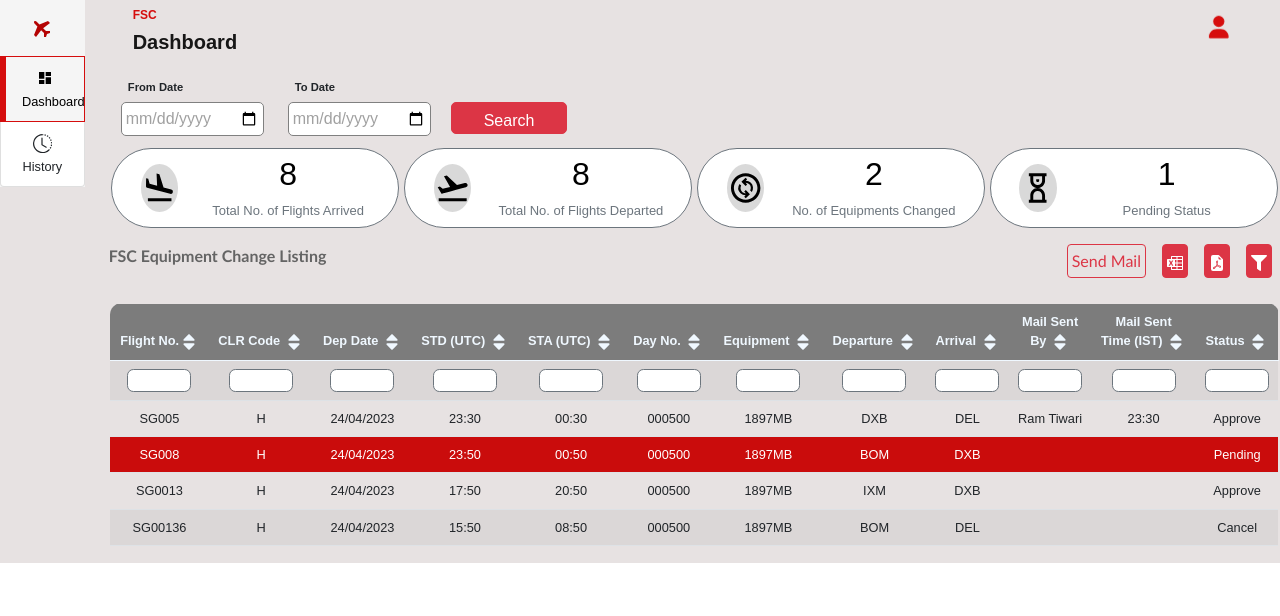
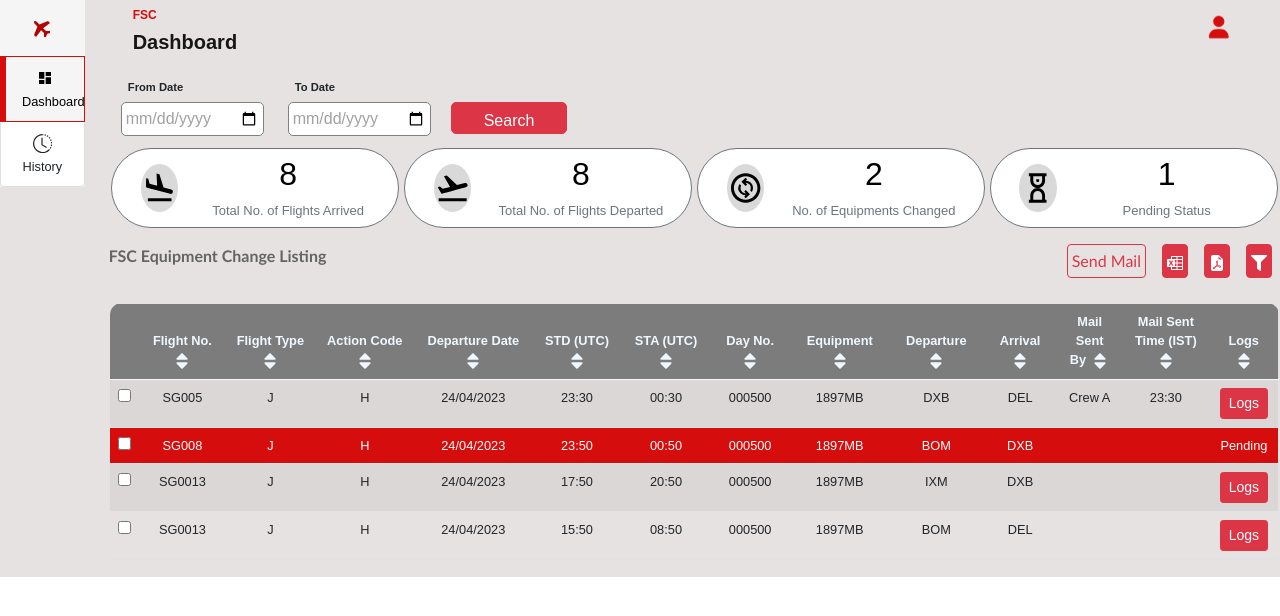
Before and after one commit to Shilpa-1304/Dashboard, a React (Create React App) app: page / in a window 1280 px wide. Shown: the top 616 px of the page. Built offline with nearby package versions, Linux system fonts and the light colour scheme.

Commit message:
3 ways for applying logs

```diff
--- a/src/App.css
+++ b/src/App.css
@@ -16,3 +16,23 @@
   font-size: calc(10px + 2vmin);
   color: white;
 }
+/* width */
+::-webkit-scrollbar {
+  width: 6px;
+
+}
+
+/* Track */
+::-webkit-scrollbar-track {
+  background: #f1f1f1;
+}
+
+/* Handle */
+::-webkit-scrollbar-thumb {
+  background: #888;
+}
+
+/* Handle on hover */
+::-webkit-scrollbar-thumb:hover {
+  background: #555;
+}
--- a/src/Components/FlightDetail/FlightDetail.css
+++ b/src/Components/FlightDetail/FlightDetail.css
@@ -45,3 +45,18 @@
     font-size: 0.8em;
     border-bottom: 1px solid rgb(185, 183, 183);
 }
+table::-webkit-scrollbar {
+    width: 11px;
+  }
+  table {
+    scrollbar-width: thin;
+    scrollbar-color: var(--thumbBG) var(--scrollbarBG);
+  }
+  table::-webkit-scrollbar-track {
+    background: var(--scrollbarBG);
+  }
+  table::-webkit-scrollbar-thumb {
+    background-color: var(--thumbBG) ;
+    border-radius: 6px;
+    border: 3px solid var(--scrollbarBG);
+  }
--- a/src/Components/FlightDetail/FlightDetail.js
+++ b/src/Components/FlightDetail/FlightDetail.js
@@ -2,8 +2,8 @@ import React from 'react'
 import { SiMicrosoftexcel } from 'react-icons/si';
 import { BsFileEarmarkPdfFill } from 'react-icons/bs';
 import { FaFilter, FaSort } from 'react-icons/fa';
-import {AiOutlineClose} from 'react-icons/ai';
-import {AiOutlineExpandAlt} from  'react-icons/ai';
+import { AiOutlineClose } from 'react-icons/ai';
+import { AiOutlineExpandAlt } from 'react-icons/ai';
 import './FlightDetail.css';
 function FlightDetail() {
   return (
@@ -22,9 +22,11 @@ function FlightDetail() {
         <table class="table table-hover  table-striped">
           <thead class="tableHead">
             <tr>
+              <th></th>
               <th>Flight No.<FaSort size='20px' /></th>
-              <th>CLR Code <FaSort size='20px' /></th>
-              <th>Dep Date <FaSort size='20px' /></th>
+              <th>Flight Type<FaSort size='20px' /></th>
+              <th>Action Code <FaSort size='20px' /></th>
+              <th>Departure Date <FaSort size='20px' /></th>
               <th>STD (UTC) <FaSort size='20px' /></th>
               <th>STA (UTC) <FaSort size='20px' /></th>
               <th>Day No. <FaSort size='20px' /></th>
@@ -33,11 +35,11 @@ function FlightDetail() {
               <th>Arrival <FaSort size='20px' /></th>
               <th>Mail Sent<br /> By <FaSort size='20px' /></th>
               <th>Mail Sent<br /> Time (IST) <FaSort size='20px' /></th>
-              <th>Status <FaSort size='20px' /></th>
+              <th>Logs <FaSort size='20px' /></th>
             </tr>
           </thead>
           <tbody className=''>
-            <tr>
+            {/* <tr>
               <td><input className='border border-secondary dataInput' type='text' /></td>
               <td><input className='border border-secondary dataInput' type='text' /></td>
               <td><input className='border border-secondary dataInput' type='text' /></td>
@@ -51,9 +53,11 @@ function FlightDetail() {
               <td><input className='border border-secondary dataInput' type='text' /></td>
               <td><input className='border border-secondary dataInput' type='text' /></td>
 
-            </tr>
+            </tr> */}
             <tr>
+              <td><input type='checkbox' /></td>
               <td>SG005</td>
+              <td>J</td>
               <td>H</td>
               <td>24/04/2023</td>
               <td>23:30</td>
@@ -62,13 +66,15 @@ function FlightDetail() {
               <td>1897MB</td>
               <td>DXB</td>
               <td>DEL</td>
-              <td>Ram Tiwari</td>
+              <td>Crew A</td>
               <td>23:30</td>
-              <td>Approve</td>
+              <td><button type='button' className='btn btn-danger btn-sm' data-bs-toggle="offcanvas" data-bs-target="#offcanvasWithBothOptions" aria-controls="offcanvasWithBothOptions">Logs</button></td>
 
             </tr>
             <tr style={{ backgroundColor: 'rgb(213, 13, 13)', color: 'white' }}>
+              <td><input type='checkbox' /></td>
               <td>SG008</td>
+              <td>J</td>
               <td>H</td>
               <td>24/04/2023</td>
               <td>23:50</td>
@@ -83,7 +89,9 @@ function FlightDetail() {
 
             </tr>
             <tr>
+              <td><input type='checkbox' /></td>
               <td>SG0013</td>
+              <td>J</td>
               <td>H</td>
               <td>24/04/2023</td>
               <td>17:50</td>
@@ -94,11 +102,14 @@ function FlightDetail() {
               <td>DXB</td>
               <td></td>
               <td></td>
-              <td>Approve</td>
+              <td><button type="button" class="btn btn-danger btn-sm" data-bs-toggle="modal" data-bs-target="#exampleModal">Logs</button></td>
 
             </tr>
+
             <tr>
-              <td>SG00136</td>
+              <td><input type='checkbox' /></td>
+              <td>SG0013</td>
+              <td>J</td>
               <td>H</td>
               <td>24/04/2023</td>
               <td>15:50</td>
@@ -109,7 +120,9 @@ function FlightDetail() {
               <td>DEL</td>
               <td></td>
               <td></td>
-              <td>Cancel</td>
+              <td> <button class="btn btn-danger btn-sm" type="button" data-bs-toggle="collapse" data-bs-target="#collapseExample" aria-expanded="false" aria-controls="collapseExample">
+                Logs
+              </button></td>
 
             </tr>
           </tbody>
@@ -122,26 +135,164 @@ function FlightDetail() {
               <h5 class="modal-title" id="staticBackdropLabel">Equipment change Email</h5>
               <span>
 
-              <button type="button" class="btn headerBtn" data-bs-dismiss="modal" ><AiOutlineExpandAlt style={{color:'white'}} /></button>
-              <button type="button" class="btn headerBtn" data-bs-dismiss="modal" ><AiOutlineClose style=
-              {{color:'white'}} /></button>
+                <button type="button" class="btn headerBtn" data-bs-dismiss="modal" ><AiOutlineExpandAlt style={{ color: 'white' }} /></button>
+                <button type="button" class="btn headerBtn" data-bs-dismiss="modal" ><AiOutlineClose style=
+                  {{ color: 'white' }} /></button>
               </span>
             </div>
             <div className='d-flex flex-row justify-content-between m-2 text-secondary subHeaderModal'>
-                <span >acc@dubaiairports.ae,slots@acl-international.com</span>
-                <span>ccBcc</span>
+              <span >acc@dubaiairports.ae,slots@acl-international.com</span>
+              <span>ccBcc</span>
             </div>
             <div className='d-flex flex-row justify-content-between m-2 text-secondary subHeaderModal'>
-                EQUIPMENT CHANGE AT DXB DATE 24 MARCH 2023
+              EQUIPMENT CHANGE AT DXB DATE 24 MARCH 2023
             </div>
             <div class="modal-body">
-              ...
+              Equipment change detail will go here...
             </div>
-            <div class="modal-footer">
-              <button type="button" class="btn btn-secondary" data-bs-dismiss="modal">Close</button>
-              <button type="button" class="btn btn-primary">Understood</button>
+            <div class="modal-footer d-flex flex-row ">
+              <button type="button" class="btn btn-secondary">Edit</button>
+              <button type="button" class="btn btn-danger">Send</button>
             </div>
           </div>
+        </div>
+      </div>
+      <div class="offcanvas offcanvas-start border border-danger text-light" data-bs-scroll="true" tabindex="-1" id="offcanvasWithBothOptions" aria-labelledby="offcanvasWithBothOptionsLabel">
+        <div class="offcanvas-header bg-danger">
+          <h5 class="offcanvas-title" id="offcanvasWithBothOptionsLabel">Equipment Change Logs</h5>
+          <button type="button" class="btn text-reset text-light" data-bs-dismiss="offcanvas" aria-label="Close">X</button>
+        </div>
+        {/* offcanvas */}
+        <div class="offcanvas-body">
+          <table class="table">
+
+            <tbody>
+              <tr>
+                <th scope="row">21:30</th>
+                <td>CSG0051 SG0052 24MAR24MAR 0000500 18973H PNQPNPNQPN1820 2000PNQPNQ JJ</td>
+              </tr>
+              <tr>
+                <th scope="row">21:50</th>
+                <td>RSG0051 SG0052 24MAR24MAR 0000500 1897M8 PNQPNPNQPN1820 2000PNQPNQ JJ</td>
+              </tr>
+              <tr>
+                <th scope="row">22:20</th>
+                <td>CSG0051 SG0052 24MAR24MAR 0000500 18973H PNQPNPNQPN1820 2000PNQPNQ JJ</td>
+              </tr>
+              <tr>
+                <th scope="row">22:55</th>
+                <td>RSG0052 SG0052 24MAR24MAR 0000500 1897M9 PNQPNPNQPN1820 2000PNQPNQ JJ</td>
+              </tr>
+              <tr>
+                <th scope="row">23:15</th>
+                <td>RSG0053 SG0052 24MAR24MAR 0000500 1897M3 PNQPNPNQPN1820 2000PNQPNQ JJ</td>
+              </tr>
+              <tr>
+                <th scope="row">23:45</th>
+                <td>RSG0054 SG0052 24MAR24MAR 0000500 1897M4 PNQPNPNQPN1820 2000PNQPNQ JJ</td>
+              </tr>
+              <tr>
+                <th scope="row">23:55</th>
+                <td>RSG0058 SG0052 24MAR24MAR 0000500 1897M8 PNQPNPNQPN1820 2000PNQPNQ JJ</td>
+              </tr>
+              <tr>
+                <th scope="row">23:55</th>
+                <td>RSG0051 SG0052 24MAR24MAR 0000500 1897M8 PNQPNPNQPN1820 2000PNQPNQ JJ</td>
+              </tr>
+            </tbody>
+          </table>
+        </div>
+      </div>
+
+      {/* Modal */}
+      <div class="modal fade" id="exampleModal" tabindex="-1" aria-labelledby="exampleModalLabel" aria-hidden="true">
+        <div class="modal-dialog modal-xl">
+          <div class="modal-content">
+            <div class="modal-header">
+              <h5 class="modal-title" id="exampleModalLabel">Equipment Change Logs</h5>
+              <button type="button" class="btn-close" data-bs-dismiss="modal" aria-label="Close"></button>
+            </div>
+            <div class="modal-body">
+              <table class="table">
+
+                <tbody>
+                  <tr>
+                    <th scope="row">21:30</th>
+                    <td>CSG0051 SG0052 24MAR24MAR 0000500 18973H PNQPNPNQPN1820 2000PNQPNQ JJ</td>
+                  </tr>
+                  <tr>
+                    <th scope="row">21:50</th>
+                    <td>RSG0051 SG0052 24MAR24MAR 0000500 1897M8 PNQPNPNQPN1820 2000PNQPNQ JJ</td>
+                  </tr>
+                  <tr>
+                    <th scope="row">22:20</th>
+                    <td>CSG0051 SG0052 24MAR24MAR 0000500 18973H PNQPNPNQPN1820 2000PNQPNQ JJ</td>
+                  </tr>
+                  <tr>
+                    <th scope="row">22:55</th>
+                    <td>RSG0052 SG0052 24MAR24MAR 0000500 1897M9 PNQPNPNQPN1820 2000PNQPNQ JJ</td>
+                  </tr>
+                  <tr>
+                    <th scope="row">23:15</th>
+                    <td>RSG0053 SG0052 24MAR24MAR 0000500 1897M3 PNQPNPNQPN1820 2000PNQPNQ JJ</td>
+                  </tr>
+                  <tr>
+                    <th scope="row">23:45</th>
+                    <td>RSG0054 SG0052 24MAR24MAR 0000500 1897M4 PNQPNPNQPN1820 2000PNQPNQ JJ</td>
+                  </tr>
+                  <tr>
+                    <th scope="row">23:55</th>
+                    <td>RSG0058 SG0052 24MAR24MAR 0000500 1897M8 PNQPNPNQPN1820 2000PNQPNQ JJ</td>
+                  </tr>
+                  <tr>
+                    <th scope="row">23:55</th>
+                    <td>RSG0051 SG0052 24MAR24MAR 0000500 1897M8 PNQPNPNQPN1820 2000PNQPNQ JJ</td>
+                  </tr>
+                </tbody>
+              </table>
+            </div>
+          </div>
+        </div>
+      </div>
+      <div class="collapse" id="collapseExample">
+        <div class="card card-body">
+          <table class="table">
+
+            <tbody>
+              <tr>
+                <th scope="row">21:30</th>
+                <td>CSG0051 SG0052 24MAR24MAR 0000500 18973H PNQPNPNQPN1820 2000PNQPNQ JJ</td>
+              </tr>
+              <tr>
+                <th scope="row">21:50</th>
+                <td>RSG0051 SG0052 24MAR24MAR 0000500 1897M8 PNQPNPNQPN1820 2000PNQPNQ JJ</td>
+              </tr>
+              <tr>
+                <th scope="row">22:20</th>
+                <td>CSG0051 SG0052 24MAR24MAR 0000500 18973H PNQPNPNQPN1820 2000PNQPNQ JJ</td>
+              </tr>
+              <tr>
+                <th scope="row">22:55</th>
+                <td>RSG0052 SG0052 24MAR24MAR 0000500 1897M9 PNQPNPNQPN1820 2000PNQPNQ JJ</td>
+              </tr>
+              <tr>
+                <th scope="row">23:15</th>
+                <td>RSG0053 SG0052 24MAR24MAR 0000500 1897M3 PNQPNPNQPN1820 2000PNQPNQ JJ</td>
+              </tr>
+              <tr>
+                <th scope="row">23:45</th>
+                <td>RSG0054 SG0052 24MAR24MAR 0000500 1897M4 PNQPNPNQPN1820 2000PNQPNQ JJ</td>
+              </tr>
+              <tr>
+                <th scope="row">23:55</th>
+                <td>RSG0058 SG0052 24MAR24MAR 0000500 1897M8 PNQPNPNQPN1820 2000PNQPNQ JJ</td>
+              </tr>
+              <tr>
+                <th scope="row">23:55</th>
+                <td>RSG0051 SG0052 24MAR24MAR 0000500 1897M8 PNQPNPNQPN1820 2000PNQPNQ JJ</td>
+              </tr>
+            </tbody>
+          </table>
         </div>
       </div>
     </div>
--- a/src/Components/Sidebar/Sidebar.css
+++ b/src/Components/Sidebar/Sidebar.css
@@ -1,6 +1,9 @@
 .container1 .dropdown .dropdown-toggle{
   color: transparent !important;
 }
+/* .airplane{
+  animation: move infinite linear;
+} */
 
 .sidebar {
     height: 96vh;
--- a/src/Components/Sidebar/Sidebar.js
+++ b/src/Components/Sidebar/Sidebar.js
@@ -12,7 +12,7 @@ function Sidebar() {
           <div class="d-flex flex-column sidebar justify-content-between" >
                 <div className='list-group d-flex flex-column  ' id="list-tab" role="tablist">
                 <a href="/" class="d-block p-3 link-dark text-decoration-none" data-bs-placement="right" >
-                  <ImAirplane style={{fontSize:'1.5m' ,color:'rgb(180, 3, 3)'}}/>
+                  <ImAirplane className='airplane' style={{fontSize:'1.5m' ,color:'rgb(180, 3, 3)'}}/>
                 </a>
                 <a class="list-group-item list-group-item-action active" id="list-home-list" data-bs-toggle="list" href="#list-home" role="tab" aria-controls="list-home">
                   <RiDashboardFill style={{fontSize:'1.5m'}}/>
```
